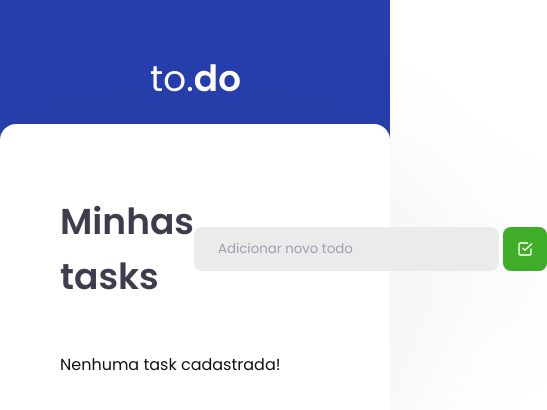
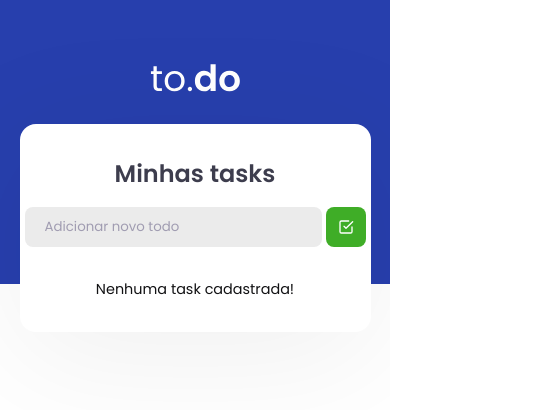
Before and after one commit to Gabrieloczust/react-to-do, a React app: page / in a window 390 px wide. Shown: the top 410 px of the page, 547 px wide, since content can reach past the window. Built offline with nearby package versions, Linux system fonts and the light colour scheme.

Commit message:
# Styles - Mobile

```diff
--- a/src/components/TaskList.tsx
+++ b/src/components/TaskList.tsx
@@ -104,7 +104,7 @@ export function TaskList() {
             </li>
           ))}
 
-          {tasks.length === 0 && <span>Nenhuma task cadastrada!</span>}
+          {tasks.length === 0 && <span className="alert">Nenhuma task cadastrada!</span>}
 
         </ul>
       </main>
--- a/src/styles/global.scss
+++ b/src/styles/global.scss
@@ -1,7 +1,7 @@
 :root {
   --blue: #273FAD;
   --green: #3FAD27;
-  --red: 	#ad273f;
+  --red: #ad273f;
   --background: #EBEBEB;
   --shapes: #FFFFFF;
   --text-title: #3D3D4D;
@@ -20,7 +20,8 @@ body {
   color: #121214;
 }
 
-input, textarea {
+input,
+textarea {
   font-family: "Poppins";
 }
 
@@ -30,6 +31,23 @@ input, textarea {
   padding: 2.5rem 1rem;
 }
 
-button, .checkmark {
+button,
+.checkmark {
   cursor: pointer;
 }
+
+::-webkit-scrollbar {
+  width: 7px;
+}
+
+::-webkit-scrollbar-track {
+  background: #f1f1f1;
+}
+
+::-webkit-scrollbar-thumb {
+  background: #888;
+}
+
+::-webkit-scrollbar-thumb:hover {
+  background: #555;
+}
--- a/src/styles/tasklist.scss
+++ b/src/styles/tasklist.scss
@@ -2,7 +2,7 @@ section.task-list {
   background: var(--shapes);
   border-radius: 1rem;
 
-  margin-top: -10rem;
+  margin: -10rem auto 0;
   padding: 70px 60px;
 
   filter: drop-shadow(0px 24px 64px rgba(0, 0, 0, 0.06));
@@ -159,3 +159,64 @@ section.task-list {
     }
   }
 }
+
+@media(max-width:700px) {
+  html,
+  body {
+    height: 100%;
+  }
+
+  #root {
+    height: 100%;
+    display: flex;
+    flex-direction: column;
+  }
+
+  section.task-list {
+    padding: 2rem 1rem;
+    margin-right: auto;
+    margin-left: auto;
+    width: 90%;
+    max-height: calc(100% - 10rem);
+    display: flex;
+    flex-direction: column;
+
+    header {
+      flex-direction: column;
+
+      h2 {
+        font-size: 1.5rem;
+        margin-bottom: 1rem;
+      }
+
+      .input-group {
+        input {
+          padding: 10px 20px;
+        }
+
+        button {
+          padding: 12px;
+
+          &:focus {
+            box-shadow: 0 0 0pt 0.1rem #000;
+            outline: none;
+          }
+        }
+      }
+    }
+
+    main {
+      margin-top: 1rem;
+      padding: 0 1rem;
+      overflow-y: auto;
+    }
+  }
+
+  .alert {
+    width: 100%;
+    text-align: center;
+    display: block;
+    font-size: .9rem;
+    margin-top: 1rem;
+  }
+}
```
